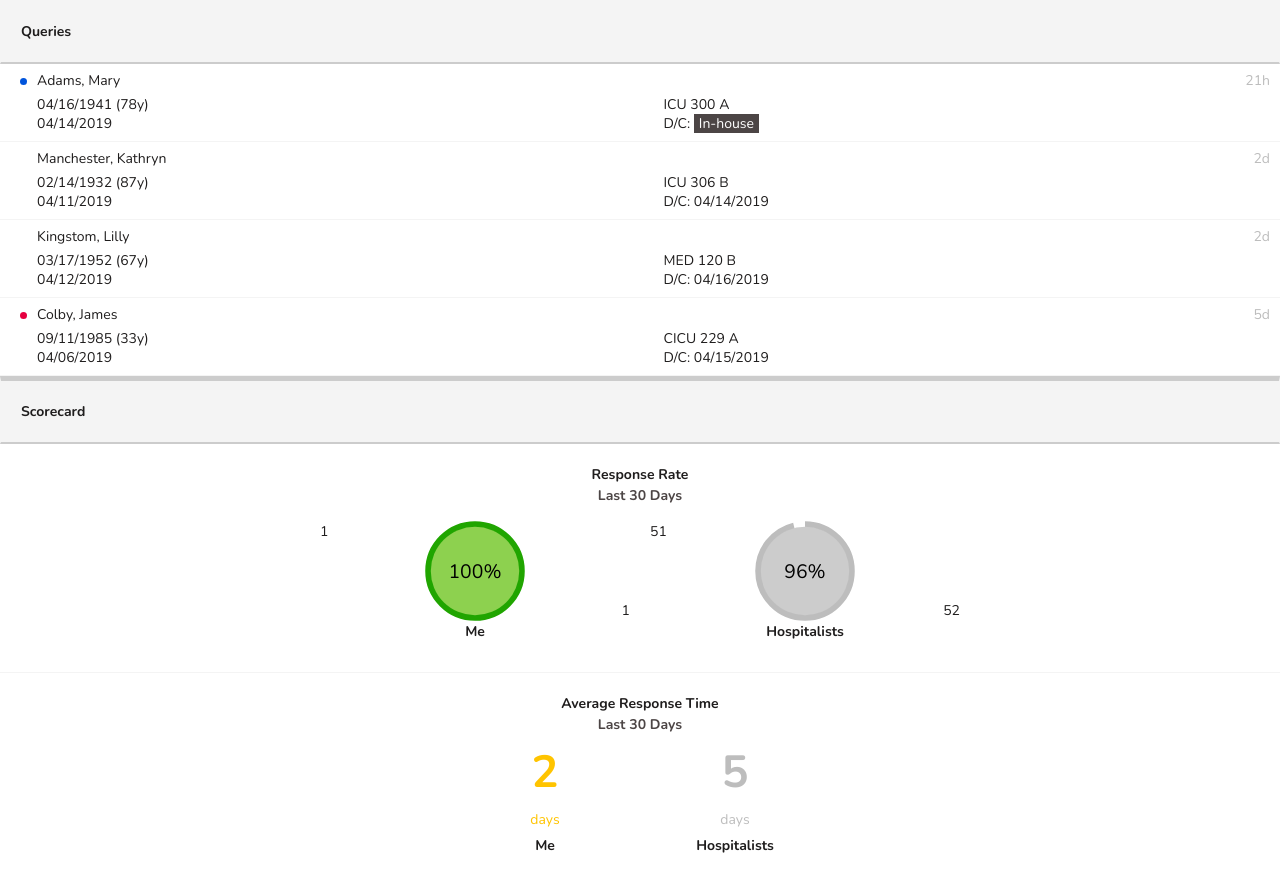
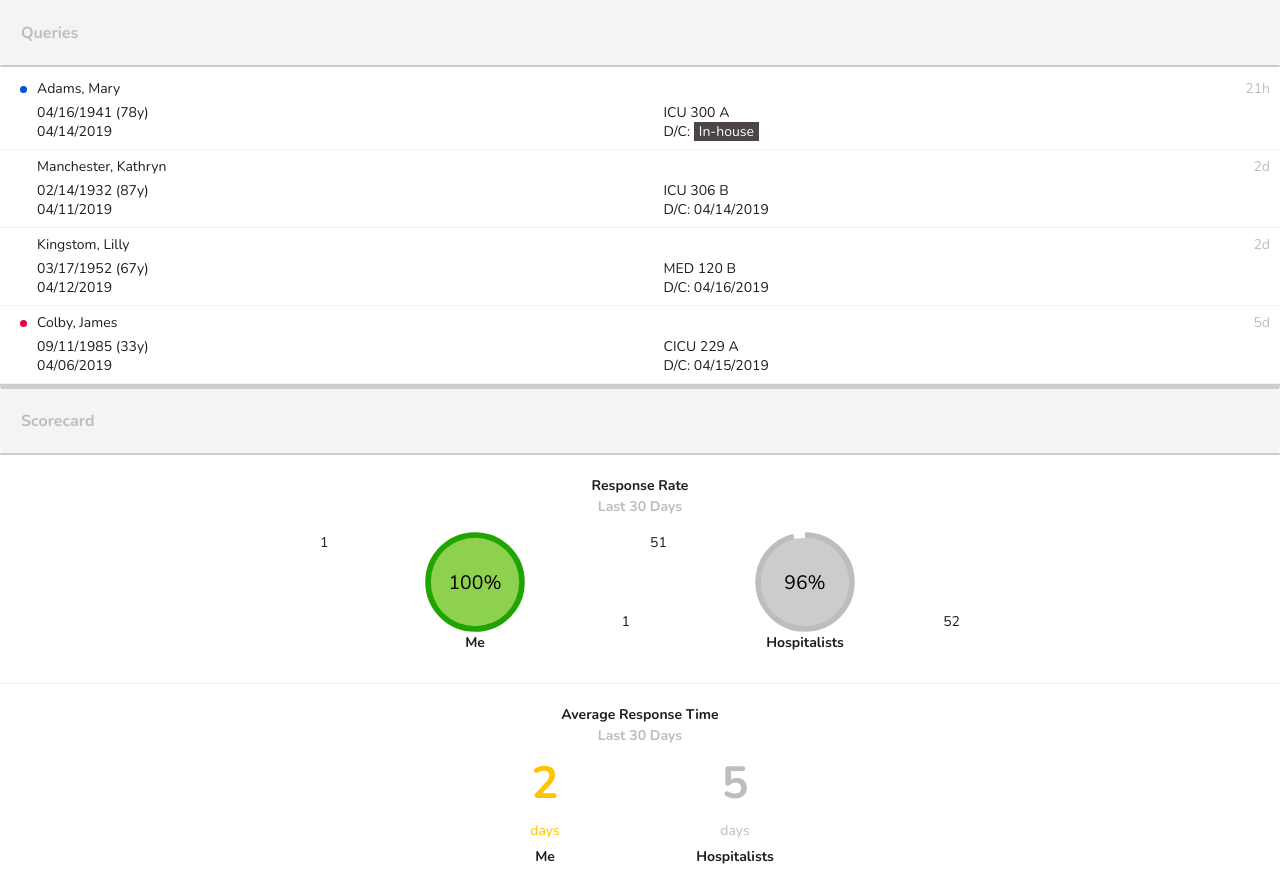
Before and after one commit to lesther/ADV-Query, a plain HTML site: page statistics.html in a window 1280 px wide. Drawn offline with nearby package versions, Linux system fonts and the light colour scheme.

Commit message:
change text color

```diff
--- a/statistics.html
+++ b/statistics.html
@@ -11,7 +11,7 @@
 
 
     <section>
-        <div class="box h-background-color-lighter h-corner-none text_weight-bold h-border-bottom-gray-semibold">
+        <div class="box h-background-color-lighter h-corner-none text_weight-bold h-border-bottom-gray-semibold text text_md h-color-gray">
             Queries
         </div>
 
@@ -141,12 +141,12 @@
 
 
     <section>
-        <div class="box h-background-color-lighter h-corner-none text_weight-bold h-border-top-gray-bold h-border-bottom-gray-semibold">
+        <div class="box h-background-color-lighter h-corner-none text_weight-bold h-border-top-gray-bold h-border-bottom-gray-semibold text text_md h-color-gray">
             Scorecard
         </div>
         <div class="container container_lg h-spacing-bottom-xl">
             <p class="text text_align-center text_weight-bold h-spacing-top-lg h-spacing-bottom-none">Response Rate</p>
-            <p class="text text_align-center h-color-gray-accent text_weight-bold">Last 30 Days</p>
+            <p class="text text_align-center text_weight-bold h-color-gray">Last 30 Days</p>
             <div class="group group_inline--md group_align-center">
                     <div class="group__item">
                         <div>
@@ -218,7 +218,7 @@
         <div class="h-border-top-lighter">
             <div class="container container_sm">
                 <p class="text text_align-center text_weight-bold h-spacing-top-lg h-spacing-bottom-none">Average Response Time</p>
-                <p class="text text_align-center h-color-gray-accent text_weight-bold">Last 30 Days</p>
+                <p class="text text_align-center text_weight-bold h-color-gray">Last 30 Days</p>
 
                 <div class="group group_inline--md">
                     <div class="group__item text text_align-center  h-spacing-bottom-none">
```
